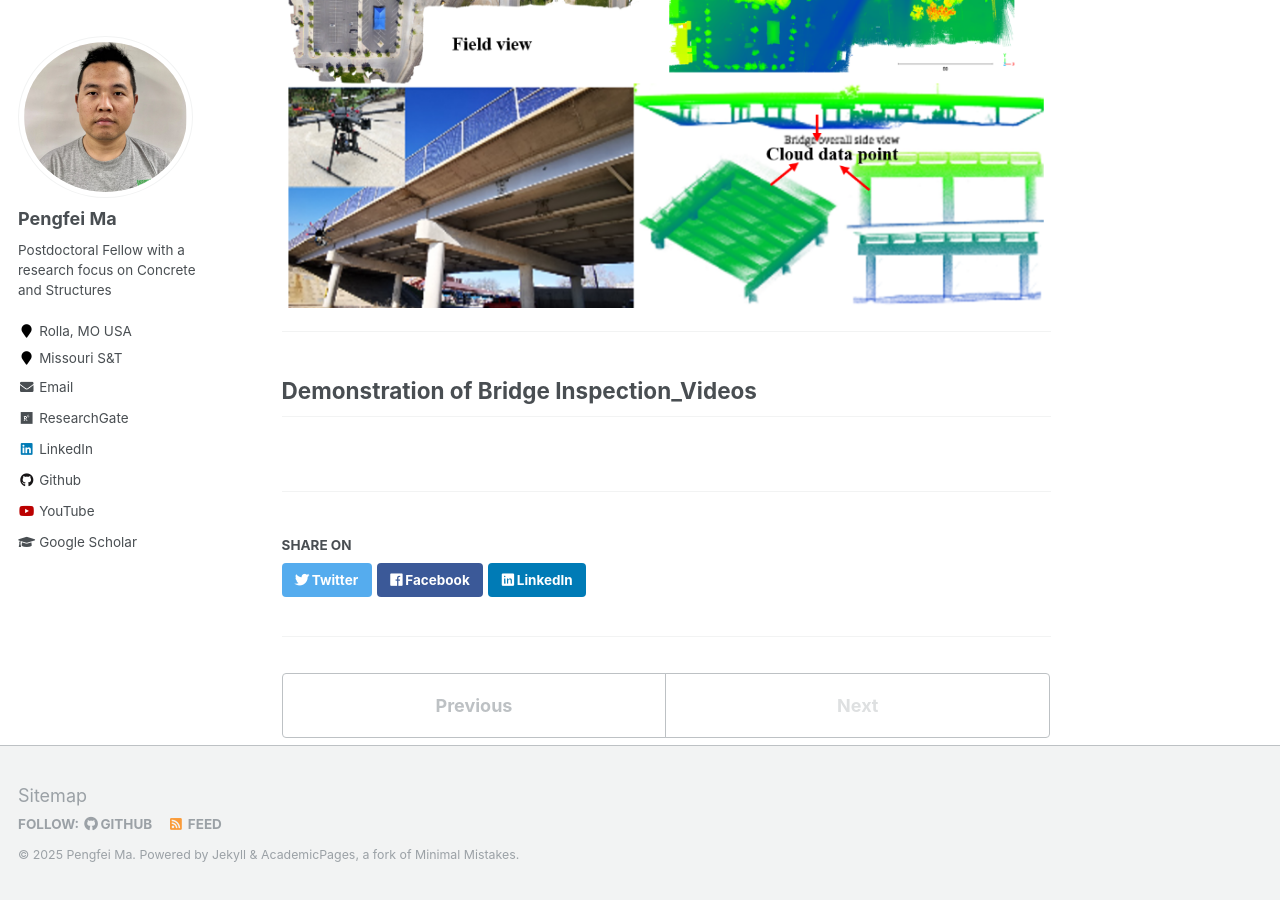
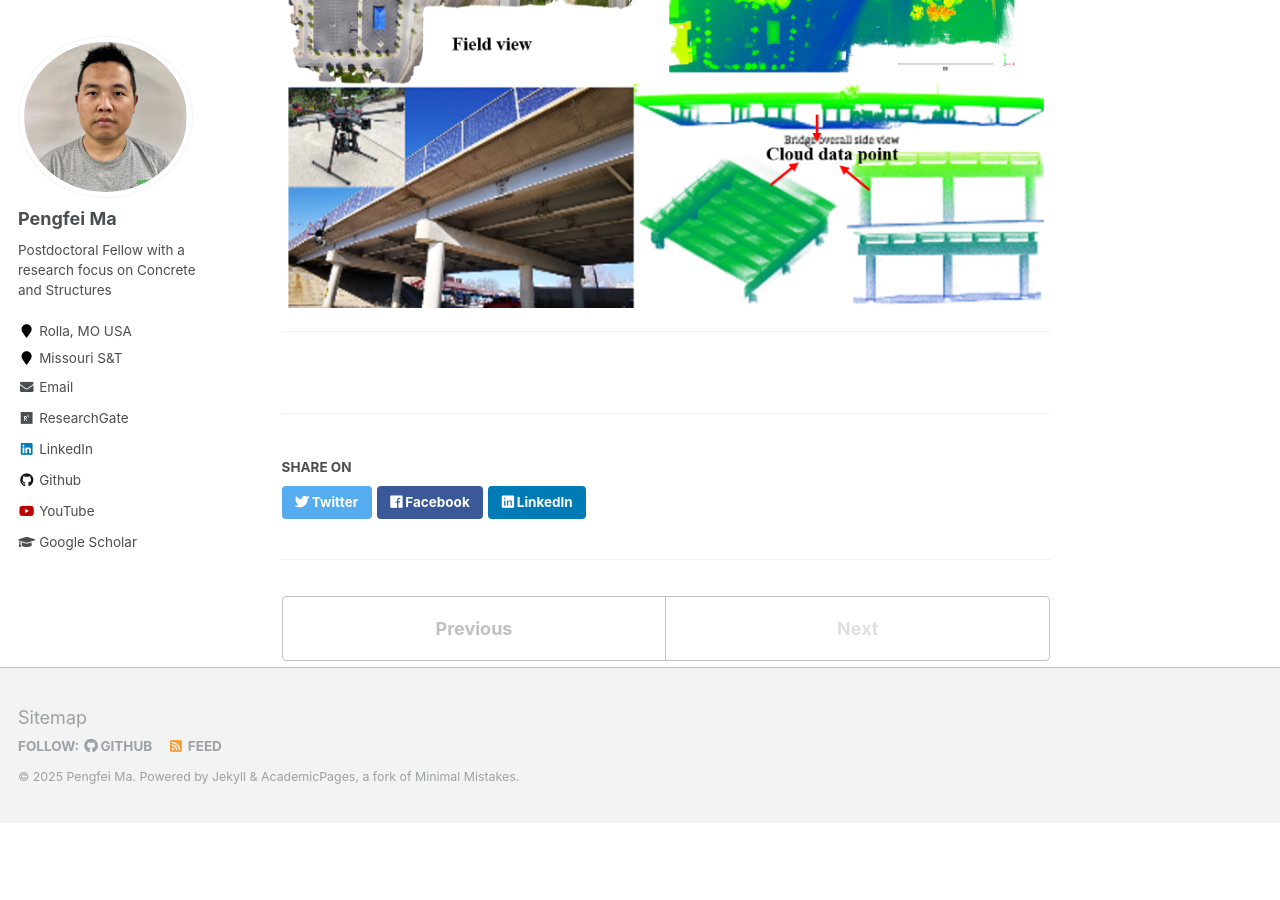
Before and after one commit to KyleMMA/KyleMMA.github.io, a Jekyll site: the page built from _portfolio/Sensors.md, in a window 1280 px wide and 900 px high, scrolled down 1410 px. Built offline with Jekyll 4.4.1, drawn with Linux system fonts in a browser that asks for light colours; after the commit the page ends 2233 px from its top, so only the background shows below that.

Commit message:
Update Sensors.md

```diff
--- a/_portfolio/Sensors.md
+++ b/_portfolio/Sensors.md
@@ -37,5 +37,3 @@ Concrete structures are especially vulnerable to chemical attacks, which can sev
 <br/><img src='/images/3D bridge.png'>
 
 ---
-
-## Demonstration of Bridge Inspection_Videos
```
